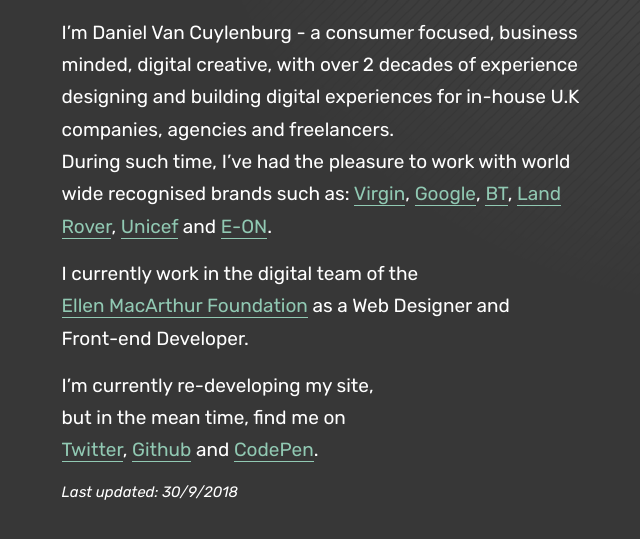
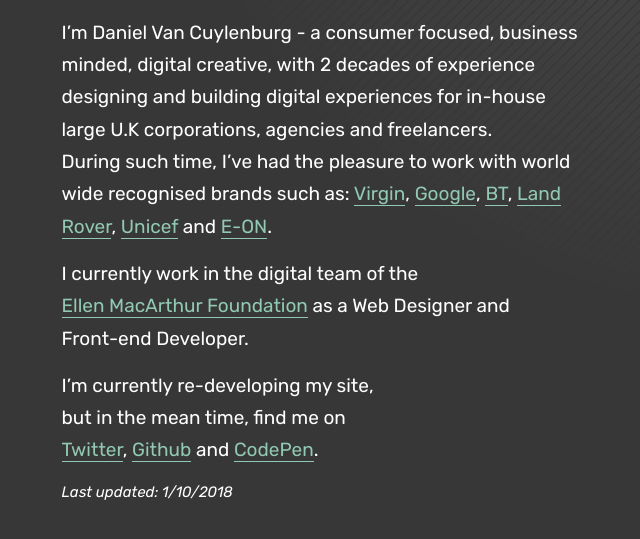
Before and after one commit to danielvanc/danielvanc.com, a Gatsby site: page / in a window 1280 px wide. Shown: the part 187-726 px from the top of the page, without its empty margins (96-736 px from the left). Built offline with nearby package versions, Linux system fonts and the light colour scheme; Gatsby itself is replaced by a stand-in of ours; a web font is replaced by a local one.

Commit message:
Update landing page text

```diff
--- a/src/pages/index.js
+++ b/src/pages/index.js
@@ -29,7 +29,7 @@ const IndexPage = () => (
   <Layout>
     <Title className="heading">Hello world!</Title>
     <Paragraph>
-      I’m Daniel Van Cuylenburg - a consumer focused, business minded, digital creative,  with over 2 decades of experience designing and building digital experiences for in-house U.K companies, agencies and freelancers. <br class="br" />During such time, I’ve had the pleasure to work with world wide recognised brands such as: <a href="https://www.virgin.com/" title="Virgin">Virgin</a>, <a href="https://www.google.co.uk/" title="Google">Google</a>, <a href="https://www.bt.com" title="BT">BT</a>, <a href="https://www.landrover.co.uk">Land Rover</a>, <a href="https://www.unicef.org.uk/" title="Unicef">Unicef</a> and <a href="https://www.eonenergy.com/">E-ON</a>.
+      I’m Daniel Van Cuylenburg - a consumer focused, business minded, digital creative,  with 2 decades of experience designing and building digital experiences for in-house large U.K corporations, agencies and freelancers. <br class="br" />During such time, I’ve had the pleasure to work with world wide recognised brands such as: <a href="https://www.virgin.com/" title="Virgin">Virgin</a>, <a href="https://www.google.co.uk/" title="Google">Google</a>, <a href="https://www.bt.com" title="BT">BT</a>, <a href="https://www.landrover.co.uk">Land Rover</a>, <a href="https://www.unicef.org.uk/" title="Unicef">Unicef</a> and <a href="https://www.eonenergy.com/">E-ON</a>.
     </Paragraph>
     <Paragraph>
       I currently work in the digital team of the <br class="br" /><a href="https://www.ellenmacarthurfoundation.org">Ellen MacArthur Foundation</a> as a Web Designer and <br class="br" /> Front-end Developer.
@@ -38,7 +38,7 @@ const IndexPage = () => (
       I’m currently re-developing my site, <br class="br" />but in the mean time, find me on <br class="br" /><a href="https://twitter.com/danielvanc" title="My Twitter account">Twitter</a>, <a href="https://github.com/danielvanc" title="My GitHub repository">Github</a> and <a href="https://codepen.io/danielvanc/" title="My profile on CodePen">CodePen</a>.
     </Paragraph>
     <ParagraphItalic>
-      Last updated: 30/9/2018
+      Last updated: 1/10/2018
     </ParagraphItalic>
   </Layout>
 )
```
